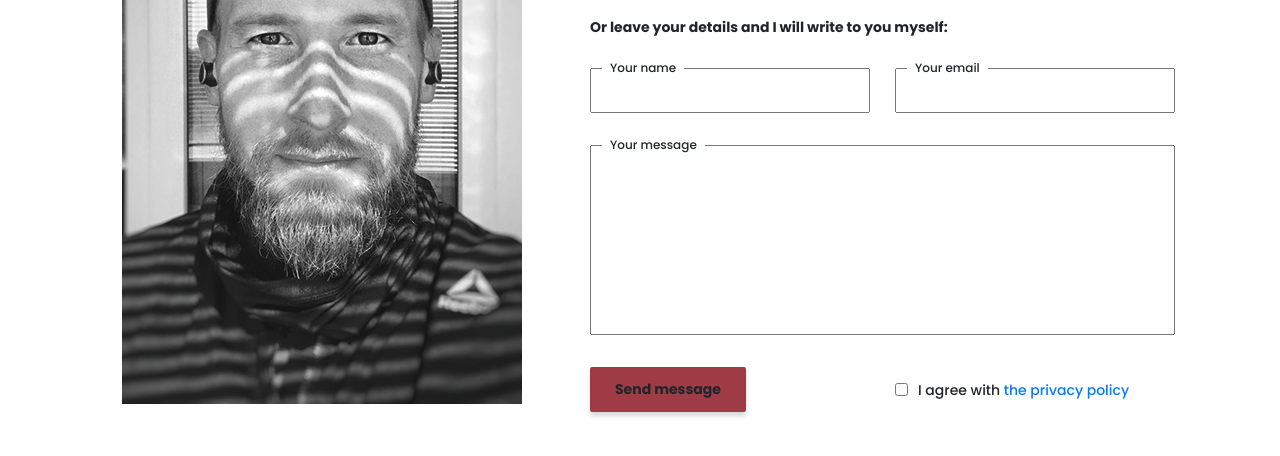
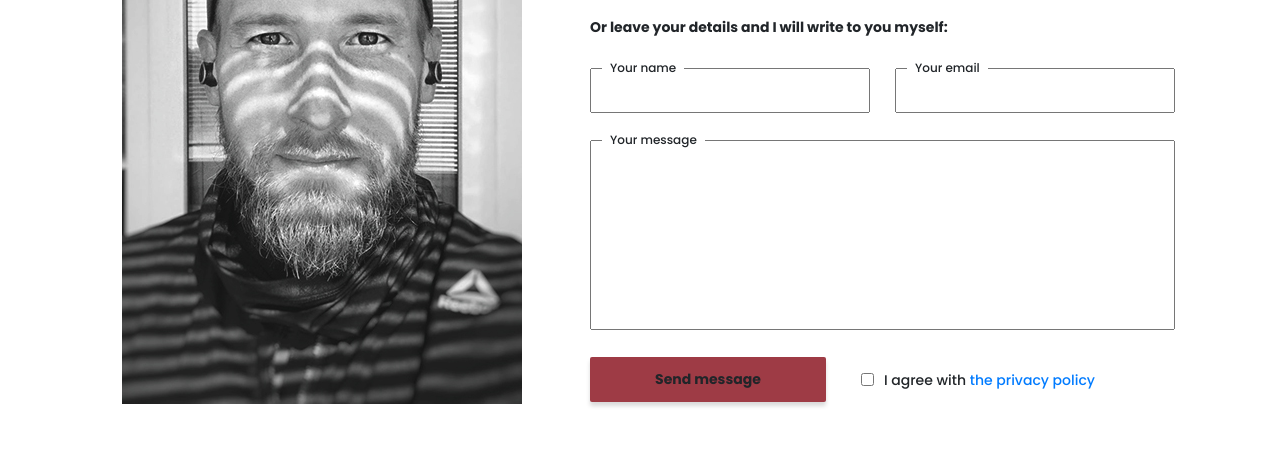
Before and after one commit to Shimodos/portfolio, a website: page src/index.html in a window 1280 px wide. Shown: the part 4954-5410 px from the top of the page. Drawn offline with nearby package versions, Linux system fonts and the light colour scheme; files that its build step writes are made by us from their sources; files whose address does not match are found by name.

Commit message:
Portfolio fix contact form

```diff
--- a/src/index.html
+++ b/src/index.html
@@ -477,12 +477,12 @@
                             <textarea name="text" id="text"></textarea>
                             <label for="text">Your message</label>
                         </div>
-                        <div class="contavts__triggers">
+                        <div class="contacts__triggers">
                             <botton class="contacts__btn btn">Send message</botton>
-                        </div>
-                        <div class="contacts__policy">
-                            <input required type="checkbox">
-                            <span>I agree with <a href="/policy.html">the privacy policy</a></span>
+                            <div class="contacts__policy">
+                                <input required type="checkbox">
+                                <span>I agree with <a href="/policy.html">the privacy policy</a></span>
+                            </div>
                         </div>
                     </form>
                 </div>
--- a/src/sass/blocks/_contacts.scss
+++ b/src/sass/blocks/_contacts.scss
@@ -38,7 +38,7 @@
         display: grid;
         grid-template: 45px 190px 45px / repeat(2, 280px);
         justify-content: space-between;
-        row-gap: 32px;
+        row-gap: 27px;
         label {
             display: block;
             position: absolute;
@@ -66,7 +66,6 @@
         input {
             margin-right: 10px;
         }
-
     }
     &__input {
         position: relative;
@@ -91,10 +90,12 @@
         }
     }
     &__btn {
+        text-align: center;
         font-weight: 700;
         font-size: 14px;
         line-height: 21px;
-        display: inline-block;
+        // align-items: center;
+        // display: inline-block;
 
         cursor: pointer;
         transition: 0.5s all;
```
Also changed, not shown: dist/css/style.min.css, dist/img/main_bg.jpg, dist/img/main_photo.jpg, dist/img/works/bread.jpg, dist/img/works/ipad.jpg, dist/img/works/mac.jpg, dist/img/works/plans.jpg, dist/img/works/pulse.jpg, dist/img/works/uber.jpg, dist/index.html, 1 other file.
